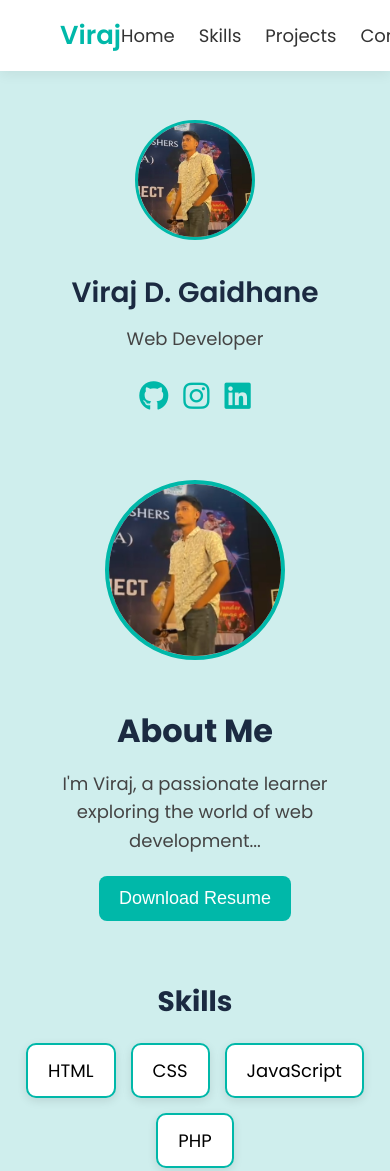
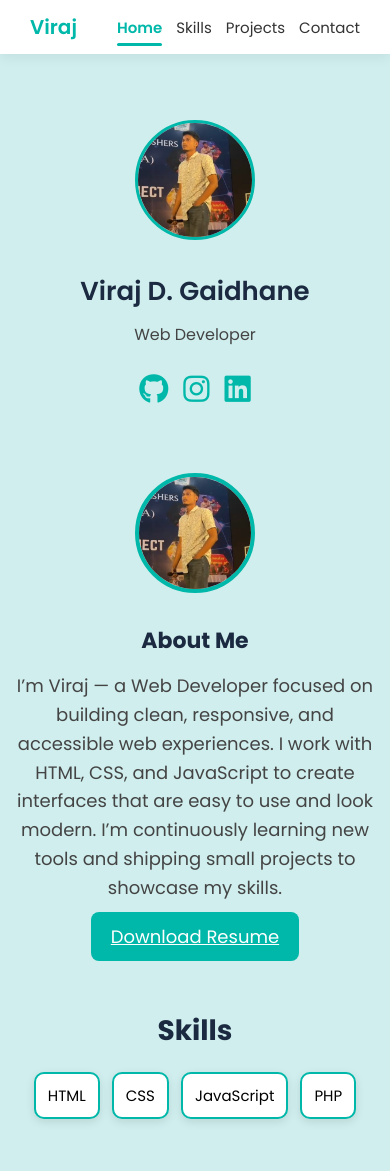
Before and after one commit to xviraj248275-beep/my-portfolio, a plain HTML site: page index.html in a window 390 px wide. Shown: the top 1171 px of the page. Drawn offline with Linux system fonts and the light colour scheme; files whose address does not match are found by name.

Commit message:
Updated layout and styling

```diff
--- a/index.html
+++ b/index.html
@@ -1,6 +1,8 @@
 <!DOCTYPE html>
 <html lang="en">
 <head>
+  <link rel="icon" type="image/png" sizes="32x32" href="c:\web development journy\day 1\ChatGPT Image Dec 10, 2025, 11_38_57 PM.png">
+
     <meta charset="UTF-8">
     <meta name="viewport" content="width=device-width, initial-scale=1.0">
     <title>My Portfolio</title>
@@ -32,47 +34,53 @@
     <!-- =================== MAIN CONTENT =================== -->
     <main>
         <!-- ---------- HOME / PROFILE SECTION ---------- -->
+      <!-- PROFILE / HERO -->
 <section id="home" class="profile-section reveal">
-            <img src="c:\web development journy\day 1\profile.jpg" alt="profile" />
-
+  <img src="profile.jpg" alt="Viraj profile photo" />
   <h2>Viraj D. Gaidhane</h2>
-            <p>Web Developer</p>
+  <p class="role">Web Developer</p>
 
   <div class="social-links">
-                <a href="#" class="social-icon"
-                    ><i class="fab fa-github"></i
-                ></a>
+    <!-- put your real links here -->
+    <a href="https://github.com/YOUR-GITHUB-USERNAME" class="social-icon" target="_blank" rel="noopener noreferrer">
+      <i class="fab fa-github"></i>
+    </a>
 
-                <a
-                    href="https://www.instagram.com/hzd_viraj.24_/"
-                    class="social-icon instagram"
-                    target="_blank"
-                    rel="noopener noreferrer"
-                >
+    <a href="https://www.instagram.com/hzd_viraj.24_/" class="social-icon instagram" target="_blank" rel="noopener noreferrer">
       <i class="fab fa-instagram"></i>
     </a>
 
-                <a href="#" class="social-icon"
-                    ><i class="fab fa-linkedin"></i
-                ></a>
+    <a href="https://www.linkedin.com/in/YOUR-LINKEDIN" class="social-icon" target="_blank" rel="noopener noreferrer">
+      <i class="fab fa-linkedin"></i>
+    </a>
   </div>
 </section>
 
+
+
         <!-- ---------- ABOUT SECTION ---------- -->
 
-        <section id="about">
-  <div class="about-section reveal">
+      <!-- ABOUT TEXT -->
+<section id="about" class="reveal">
+  <div class="about-section">
     <div class="about-image">
-        <img src="c:\web development journy\day 1\profile.jpg" alt="profile">
+      <img src="profile.jpg" alt="Viraj profile photo" />
     </div>
 
     <div class="about-text">
       <h2>About Me</h2>
-        <p>I'm Viraj, a passionate learner exploring the world of web development...</p>
-        <button class="about-btn">Download Resume</button>
+      <p>
+        I’m Viraj — a Web Developer focused on building clean, responsive, and accessible web experiences.
+        I work with HTML, CSS, and JavaScript to create interfaces that are easy to use and look modern.
+        I’m continuously learning new tools and shipping small projects to showcase my skills.
+      </p>
+
+      <!-- If you have resume.pdf put it in the project root so this download works -->
+      <a href="resume.pdf" class="about-btn" download>Download Resume</a>
     </div>
   </div>
 </section>
+
 
 
         <!-- ---------- SKILLS SECTION ---------- -->
@@ -126,9 +134,24 @@
         <!-- ---------- CONTACT SECTION (SIMPLE FOR NOW) ---------- -->
        <section id="contact" class="contact-section reveal">
     <h2>Contact</h2>
-            <p>Email: viraj8275@gmail.com</p>
+
+    <p>
+        Email:
+        <a href="mailto:viraj8275@gmail.com" class="contact-link">
+            viraj8275@gmail.com
+        </a>
+    </p>
+
+    <p>
+        WhatsApp:
+        <a href="https://wa.me/918010497830?text=Hi%20Viraj%2C%20I%20just%20saw%20your%20portfolio!"
+           target="_blank"
+           class="contact-link">
+            Chat on WhatsApp
+        </a>
+    </p>
 </section>
-    </main>
+
 
     <!-- =================== FOOTER =================== -->
     <footer>
@@ -157,6 +180,29 @@
   });
 </script>
 
+<script>
+// NAV HIGHLIGHT ON SCROLL
+document.addEventListener('DOMContentLoaded', function () {
+
+  const sections = document.querySelectorAll('section[id]');
+  const navLinks = document.querySelectorAll('.nav-links a');
+
+  const observer = new IntersectionObserver((entries) => {
+    entries.forEach(entry => {
+      const id = entry.target.getAttribute('id');
+      const navLink = document.querySelector('.nav-links a[href="#' + id + '"]');
+
+      if (entry.isIntersecting) {
+        navLinks.forEach(a => a.classList.remove('active'));
+        if (navLink) navLink.classList.add('active');
+      }
+    });
+  }, { threshold: 0.45 });  // Adjust sensitivity if needed
+
+  sections.forEach(section => observer.observe(section));
+});
+</script>
+
 
 </body>
 </html>
--- a/style.css
+++ b/style.css
@@ -81,6 +81,24 @@ p {
 
 .nav-links a:hover {
     color: #00b8a9;
+}
+
+/* ===== Active nav highlight ===== */
+.nav-links a.active {
+    color: #00b8a9;
+    font-weight: 600;
+    position: relative;
+}
+
+.nav-links a.active::after {
+    content: "";
+    position: absolute;
+    left: 0;
+    right: 0;
+    height: 3px;
+    background: #00b8a9;
+    bottom: -8px;
+    border-radius: 2px;
 }
 
 /* =========================================================
@@ -340,6 +358,18 @@ footer {
     font-size: 14px;
     opacity: 0.85;
 }
+
+.contact-link {
+    color: #00b8a9;
+    text-decoration: none;
+    font-weight: 500;
+}
+
+.contact-link:hover {
+    color: #007a70;
+    text-decoration: underline;
+}
+
 /* =========================================================
    SCROLL REVEAL ANIMATION
    ========================================================= */
@@ -361,3 +391,55 @@ footer {
 .reveal.delay-2 {
     transition-delay: 0.3s;
 }
+/* ========== RESPONSIVE / MOBILE ADJUSTMENTS ========== */
+
+/* base adjustments for smaller screens (tablets) */
+@media (max-width: 1024px) {
+  .navbar { padding: 12px 30px; }
+  .logo { font-size: 22px; }
+  .profile-section img { width: 140px; height: 140px; }
+  .about-section { width: 90%; gap: 24px; }
+  .about-section img { width: 160px; height: 160px; }
+  .container { margin: 20px 20px; padding: 28px; }
+}
+
+/* mobile layout */
+@media (max-width: 768px) {
+  body { padding: 20px 0; }
+
+  /* Navbar */
+  .nav-links { gap: 14px; font-size: 16px; }
+
+  /* Stack about columns */
+  .about-section {
+    flex-direction: column;
+    width: 92%;
+    gap: 24px;
+    text-align: center;
+  }
+
+  .about-section img { width: 140px; height: 140px; }
+
+  /* Skills and project cards adjust */
+  .skills-container { gap: 12px; padding: 0 12px; }
+  .skill { padding: 10px 14px; font-size: 16px; }
+
+  .project-card { width: 100%; max-width: 440px; }
+
+  /* Hero spacing */
+  #home { padding-top: 100px; }
+  .profile-section h2 { font-size: 26px; }
+  .profile-section p { font-size: 16px; }
+
+  .container { max-width: 92%; padding: 20px; }
+}
+
+/* very small phones */
+@media (max-width: 420px) {
+  .logo { font-size: 20px; }
+  .nav-links a { font-size: 15px; }
+  .profile-section img { width: 120px; height: 120px; }
+  .about-section img { width: 120px; height: 120px; }
+  .about-text h2 { font-size: 22px; }
+  .skill { padding: 10px 12px; font-size: 15px; }
+}
```
Lines whose indentation alone changed are shown as unchanged.
